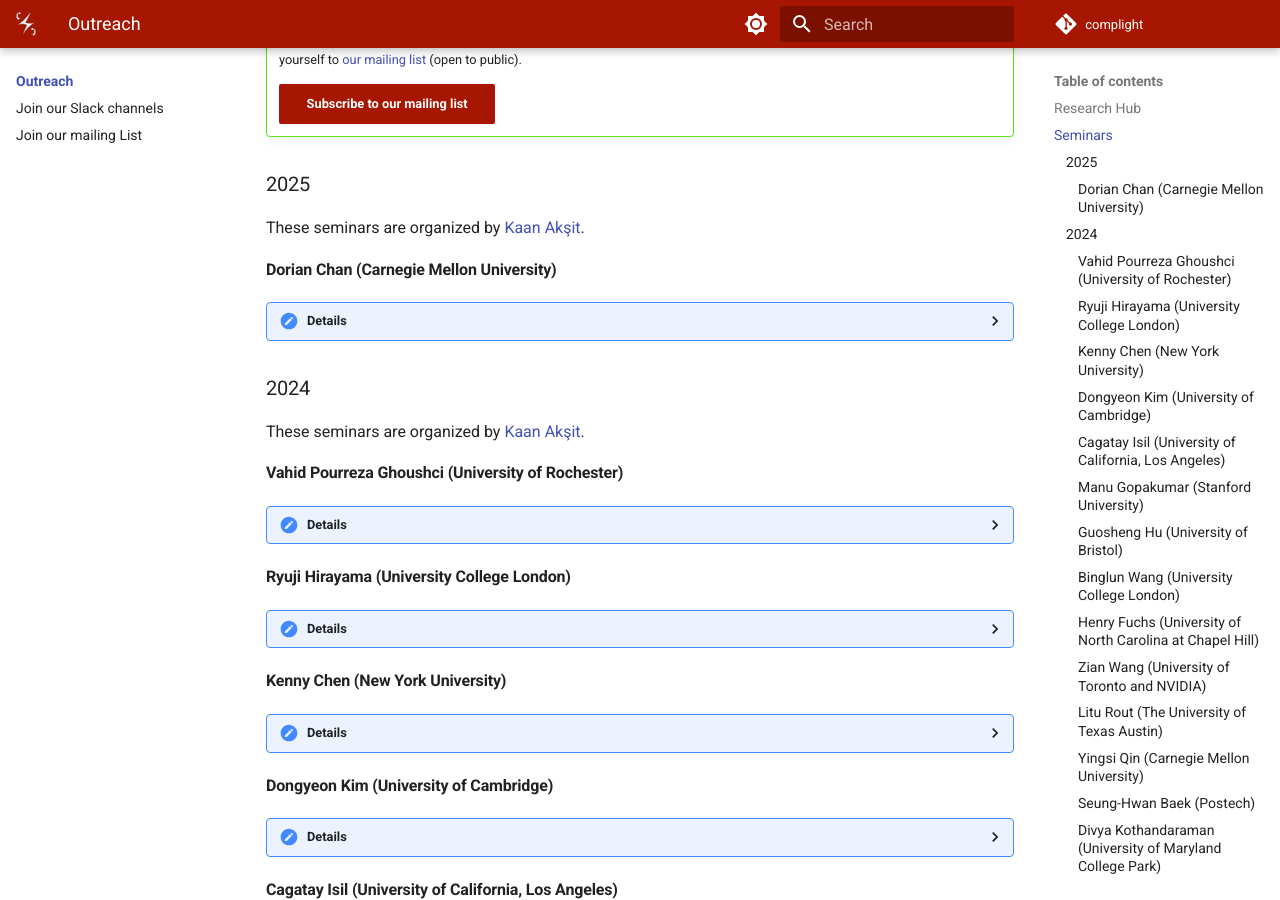
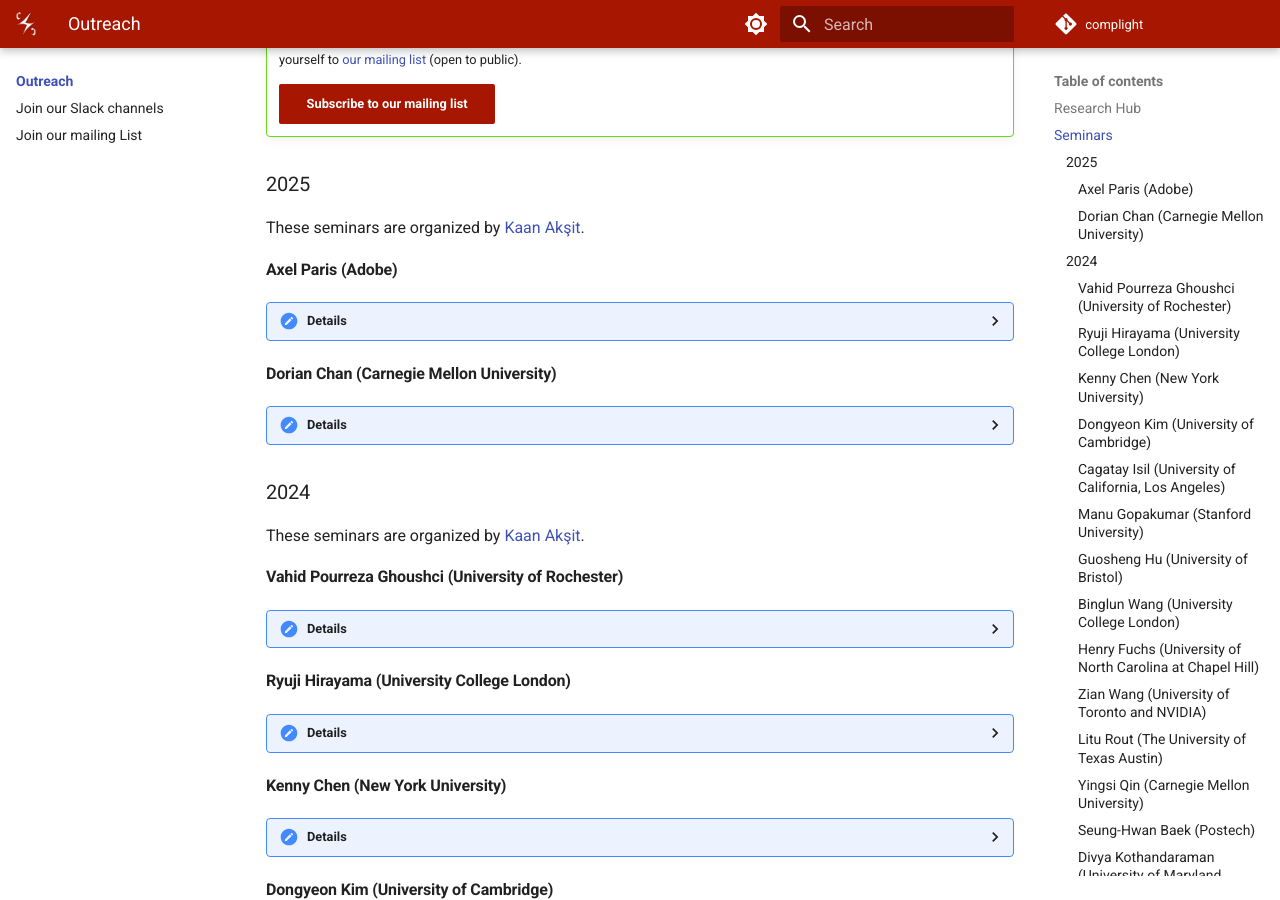
Before and after one commit to complight/complight.github.io, an MkDocs documentation site: the page built from docs/outreach/index.md, in a window 1280 px wide and 900 px high, scrolled down 1017 px. Built offline with MkDocs 1.6.1 and Material for MkDocs 9.7.7, drawn with Linux system fonts in a browser that asks for light colours.

Commit message:
Updating the outreach page.

```diff
--- a/docs/outreach/index.md
+++ b/docs/outreach/index.md
@@ -34,6 +34,19 @@ Overall, seminars are a blend of internal and external presenters.
 
 ### 2025
 These seminars are organized by [Kaan Akşit](https://kaanaksit.com).
+
+#### Axel Paris (Adobe)
+
+??? Details
+    **Date:**
+    14th February 2025
+
+    **Presenter:** [Axel Paris](https://aparis69.github.io/), Research Scientist, Adobe
+
+    **Title:** Terrain Modeling and Simulation
+
+    **Watch:** [Recording (Password protected)](https://liveuclac-my.sharepoint.com/:v:/g/personal/ucackak_ucl_ac_uk/EYqzCmhIMiNIrviyKunEeGoBQwA7bHQB2Ttp_2c9w40yVw?nav=eyJyZWZlcnJhbEluZm8iOnsicmVmZXJyYWxBcHAiOiJTdHJlYW1XZWJBcHAiLCJyZWZlcnJhbFZpZXciOiJTaGFyZURpYWxvZy1MaW5rIiwicmVmZXJyYWxBcHBQbGF0Zm9ybSI6IldlYiIsInJlZmVycmFsTW9kZSI6InZpZXcifX0%3D&e=UiMDdh)
+
 
 #### Dorian Chan (Carnegie Mellon University)
 
```
